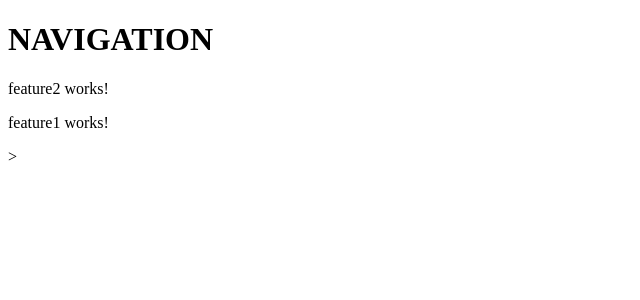
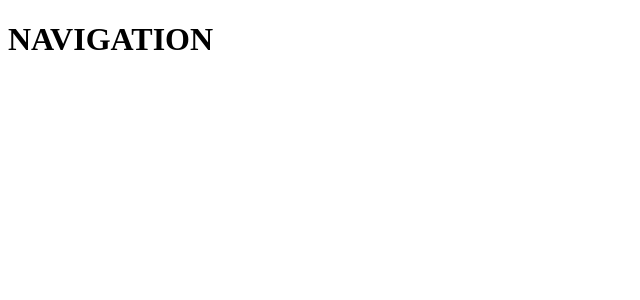
Before and after one commit to PhongPhan98/testapp, an Angular app: page /admin in a window 1280 px wide. Shown: the top 300 px of the page, without its empty margins (0-640 px from the left). Built offline with nearby package versions, Linux system fonts and the light colour scheme.

Commit message:
[Phong.Phan] format code

```diff
--- a/src/app/admin/admin-module.module.ts
+++ b/src/app/admin/admin-module.module.ts
@@ -10,7 +10,6 @@ import { FormsModule } from '@angular/forms';
   imports: [
     CommonModule,
     AdminRouting,
-    FormsModule],
-  exports: [AdminComponent]
+    FormsModule]
 })
 export class AdminModule { }
--- a/src/app/app-routing.module.ts
+++ b/src/app/app-routing.module.ts
@@ -1,27 +1,10 @@
 import { NgModule } from '@angular/core';
 import { Routes, RouterModule } from '@angular/router';
-import { AdminComponent } from './admin/admin.component';
-import { AttributeDirectiveComponent } from './attribute-directive/attribute-directive.component';
-import { ProgressBarComponent } from './progress-bar/progress-bar.component';
-import { UserComponent } from './user/user.component';
-
 const routes: Routes = [
   {
     path: 'admin',
-    component: AdminComponent,
-  },
-  {
-    path: 'user',
-    component: UserComponent,
-  },
-  {
-    path: 'attribute-directive',
-    component: AttributeDirectiveComponent,
-  },
-  {
-    path: 'progress-bar',
-    component: ProgressBarComponent,
-  },
+    loadChildren: () => import('./admin/admin-module.module').then(m => m.AdminModule)
+  }
 ];
 
 @NgModule({
--- a/src/app/app.component.html
+++ b/src/app/app.component.html
@@ -1,2 +1 @@
 <h1>NAVIGATION </h1>
-<app-feature2></app-feature2>>
--- a/src/app/feature/feature2/feature2.module.ts
+++ b/src/app/feature/feature2/feature2.module.ts
@@ -10,7 +10,6 @@ import { Feature1Module } from '../feature1/feature1.module';
   imports: [
     CommonModule,
     Feature1Module
-  ],
-  exports: [Feature2Component]
+  ]
 })
 export class Feature2Module { }
```
